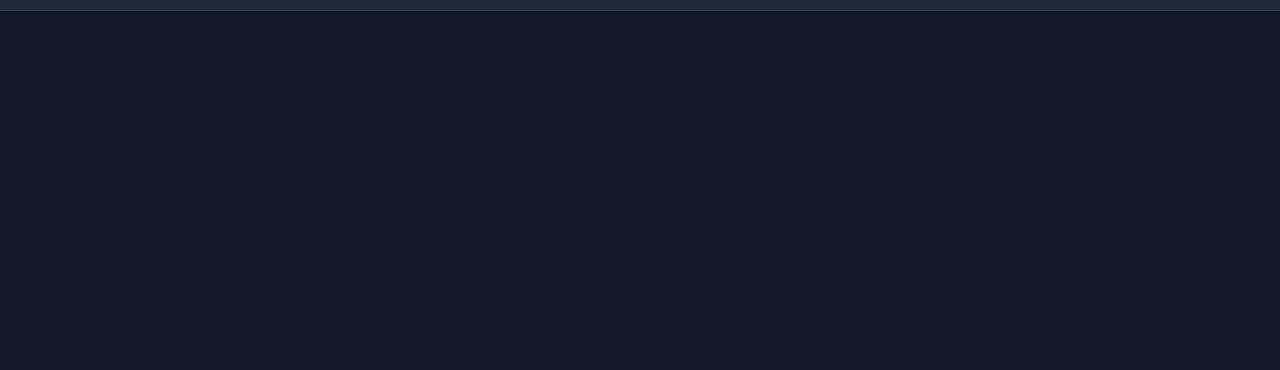
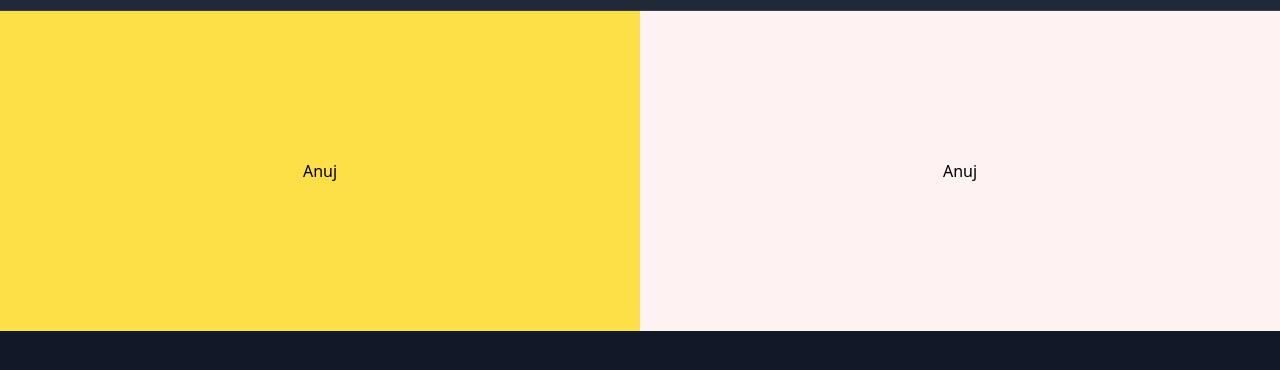
Before and after one commit to anuz-net/TechBro-College-Project, a website: page src/index.html in a window 1280 px wide. Shown: the part 54-424 px from the top of the page. Drawn offline with nearby package versions, Linux system fonts and the light colour scheme.

Commit message:
updated Homepage

```diff
--- a/src/index.html
+++ b/src/index.html
@@ -100,6 +100,17 @@
             </div>
         </div>
     </nav>
+    <!-- // Image section -->
+    <section class = "Main-Top">
+        <div class="w-full h-80 bg-blue-300 flex items-center justify-around">
+            <div class="w-1/2 h-full bg-yellow-300 flex items-center justify-center">
+                <p>Anuj</p>
+            </div>
+            <div class="bg-red-50 w-1/2 h-full flex items-center justify-center">
+                <p>Anuj</p>
+            </div>
+        </div>
+    </section>
 
     <script>
         // Mobile menu toggle
```
